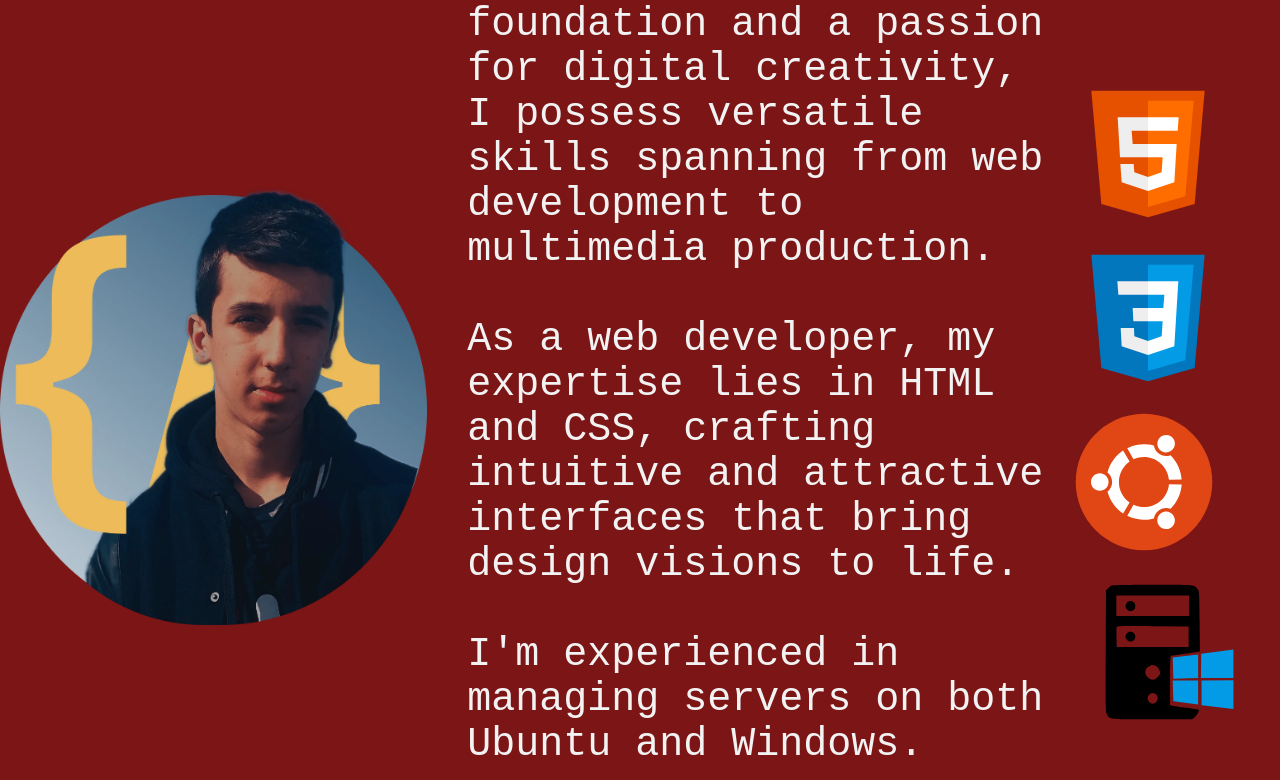
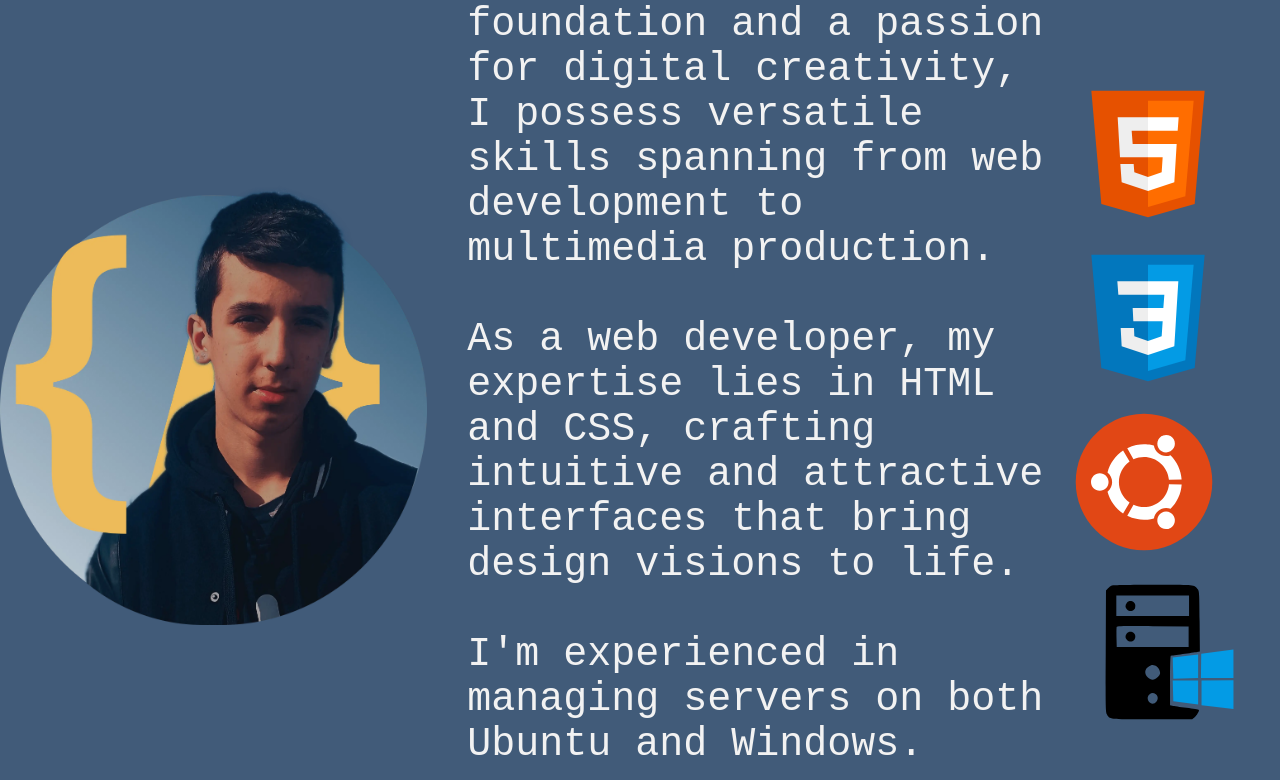
Before and after one commit to AgustinBeniteez/aboutmeAgus, a plain HTML site: page index.html in a window 1280 px wide. Shown: the part 835-1615 px from the top of the page. Drawn offline with Linux system fonts and the light colour scheme.

Commit message:
change color background

```diff
--- a/style.css
+++ b/style.css
@@ -24,7 +24,7 @@ section {
 }
 .knowledge {
   height: 110vh;
-  background-color: #7c1515;
+  background-color: #415b79;
 }
 .projects {
   height: 100vh;
```
